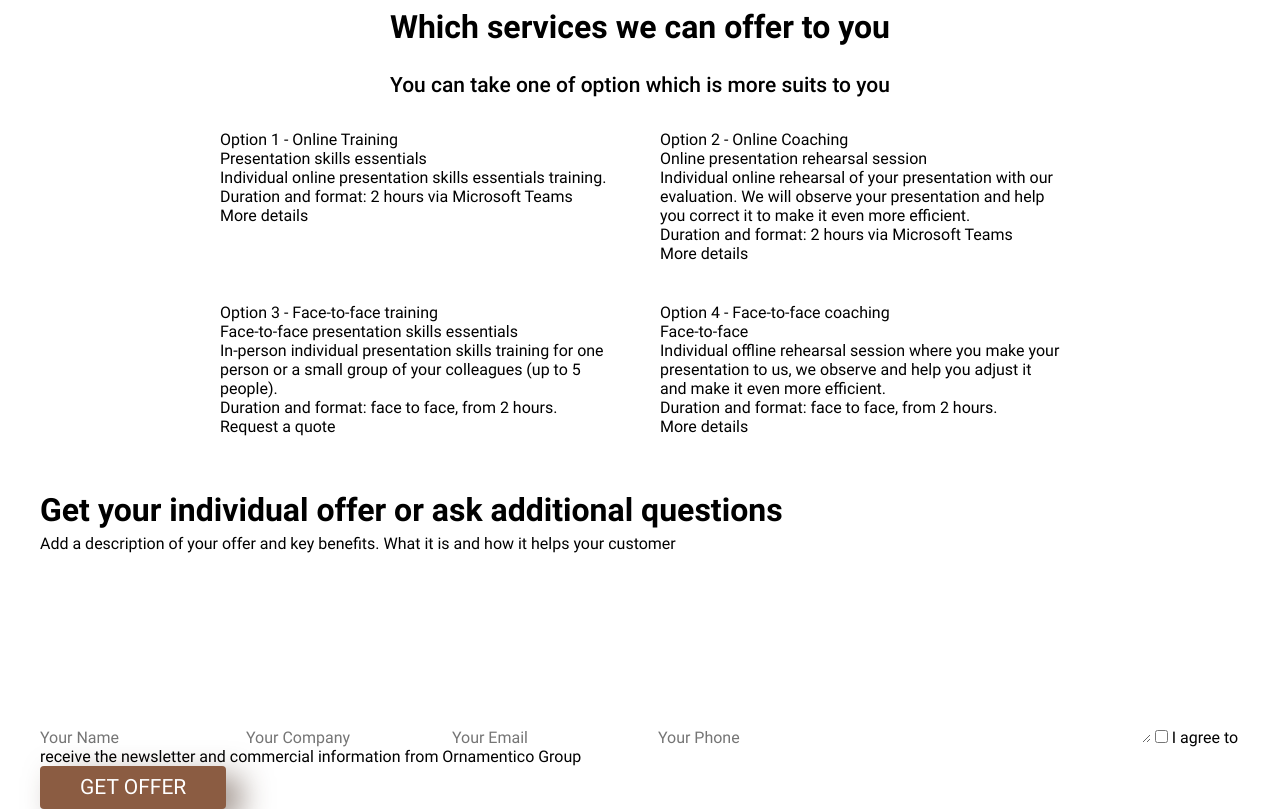
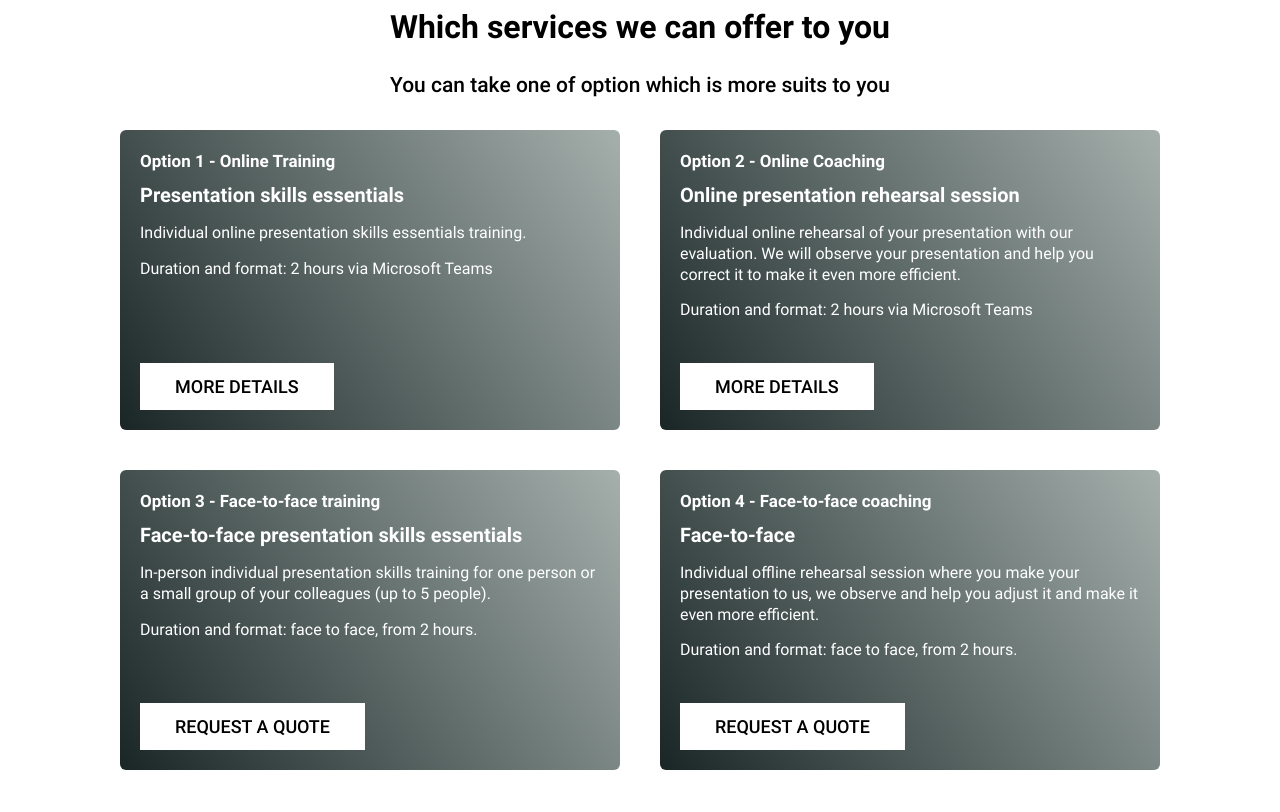
Before and after one commit to holus-bolus/trainyour-speech, a plain HTML site: page index.html in a window 1280 px wide. Shown: the part 1890-2702 px from the top of the page. Drawn offline with Linux system fonts and the light colour scheme.

```diff
--- a/index.html
+++ b/index.html
@@ -125,6 +125,7 @@
                 <p class="offer-services__paragraph">
                     Option 1 - Online Training
                 </p>
+                <div class="offer-services__text-wrapper">
                     <h3 class="offer-services__subheading">
                         Presentation skills essentials
                     </h3>
@@ -134,55 +135,85 @@
                     <p class="offer-services__item-bottom-text">
                         Duration and format: 2 hours via Microsoft Teams
                     </p>
-                <button class="offer-services__list-button">More details</button>
+                    <div class="offer-services__button-wrapper">
+                        <button class="offer-services__list-button">
+                            More details
+                        </button>
+                    </div>
+                </div>
             </li>
             <li class="offer-services__item">
                 <p class="offer-services__paragraph">
                     Option 2 - Online Coaching
                 </p>
+                <div class="offer-services__text-wrapper">
                     <h3 class="offer-services__subheading">
                         Online presentation rehearsal session
                     </h3>
                     <p class="offer-services__list-text">
-                    Individual online rehearsal of your presentation with our evaluation.
-                    We will observe your presentation and help you correct it to make it even more efficient.
+                        Individual online rehearsal of your presentation
+                        with our evaluation.
+                        We will observe your presentation and help
+                        you correct it to make it even more efficient.
                     </p>
                     <p class="offer-services__item-bottom-text">
                         Duration and format: 2 hours via Microsoft Teams
                     </p>
-                <button class="offer-services__list-button">More details</button>
+
+                </div>
+                <div class="offer-services__button-wrapper">
+                    <button class="offer-services__list-button">
+                        More details
+                    </button>
+                </div>
             </li>
             <li class="offer-services__item">
                 <p class="offer-services__paragraph">
                     Option 3 - Face-to-face training
                 </p>
+                <div class="offer-services__text-wrapper">
                     <h3 class="offer-services__subheading">
                         Face-to-face presentation skills essentials
                     </h3>
                     <p class="offer-services__list-text">
-                    In-person individual presentation skills training for one person or a small group of your colleagues
+                        In-person individual presentation skills training for one person or a small group of your
+                        colleagues
                         (up to 5 people).
                     </p>
                     <p class="offer-services__item-bottom-text">
                         Duration and format: face to face, from 2 hours.
                     </p>
-                <button class="offer-services__list-button">Request a quote</button>
+                    <div class="offer-services__button-wrapper">
+                        <button class="offer-services__list-button">
+                            Request a quote
+                        </button>
+                    </div>
+                </div>
+
             </li>
             <li class="offer-services__item">
                 <p class="offer-services__paragraph">
                     Option 4 - Face-to-face coaching
                 </p>
+                <div class="offer-services__text-wrapper">
                     <h3 class="offer-services__subheading">
                         Face-to-face
                     </h3>
                     <p class="offer-services__list-text">
-                    Individual offline rehearsal session where you make your presentation to us, we observe and help you
+                        Individual offline rehearsal session where you make your presentation to us, we observe and help
+                        you
                         adjust it and make it even more efficient.
                     </p>
                     <p class="offer-services__item-bottom-text">
                         Duration and format: face to face, from 2 hours.
                     </p>
-                <button class="offer-services__list-button">More details</button>
+                    <div class="offer-services__button-wrapper">
+                        <button class="offer-services__list-button">
+                            Request a quote
+                        </button>
+                    </div>
+                </div>
+
             </li>
         </ul>
     </div>
@@ -203,10 +234,10 @@
                 <input type="text" class="contact__input" placeholder="Your Company">
             </label>
             <label class="contact__label">
-                <input type="text" class="contact__input" placeholder="Your Email">
+                <input type="email" class="contact__input" placeholder="Your Email">
             </label>
             <label class="contact__label">
-                <input type="text" class="contact__input" placeholder="Your Phone">
+                <input type="tel" class="contact__input" placeholder="Your Phone">
             </label>
             <label class="contact__textarea">
                 <textarea name="contact__text-field" id="contact__textarea" cols="30" rows="10"
--- /dev/null
+++ b/src/styles/contact.css
@@ -0,0 +1,64 @@
+.contact {
+    padding-top: 30px;
+    padding-bottom: 30px;
+    background-color: rgba(186, 132, 41, 0.66);
+}
+
+.contact__heading {
+    text-align: center;
+    color: #ffffff;
+    margin-bottom: 20px;
+}
+
+.contact__text {
+    text-align: center;
+    margin-bottom: 40px;
+    font-size: 16px;
+    font-weight: 400;
+    line-height: 1.3;
+    color: #ffffff;
+}
+
+
+.contact__form {
+    display: flex;
+    flex-direction: column;
+    justify-content: center;
+    align-items: center;
+    gap: 20px;
+}
+
+
+.contact__label {
+    background-color: #ffffff;
+    width: 330px;
+    display: flex;
+    justify-content: center;
+    align-items: center;
+    border-radius: 6px;
+    padding-top: 10px;
+    padding-right: 25px;
+    padding-bottom: 10px;
+    padding-left: 25px;
+}
+
+.contact__input {
+    text-align: center;
+}
+
+.contact__text-field {
+    padding: 20px;
+    border-radius: 6px;
+    background-color: #ffffff;
+    width: 330px;
+    resize: none;
+}
+
+.contact__checkbox-label {
+    font-size: 18px;
+    font-weight: 400;
+    line-height: 1.4;
+    color: #ffffff;
+    width: 330px;
+    text-align: center;
+}
--- a/src/styles/index.css
+++ b/src/styles/index.css
@@ -5,3 +5,4 @@
 @import "proposition.css";
 @import "whoiam.css";
 @import "offer-services.css";
+@import "contact.css";
--- a/src/styles/offer-services.css
+++ b/src/styles/offer-services.css
@@ -24,6 +24,69 @@
 }
 
 .offer-services__item {
-    width: 400px;
+    width: 500px;
+    height: 300px;
+    background: linear-gradient(55deg, #192625, #a5b0ad);
+    padding: 20px;
+    border-radius: 6px;
+    display: flex;
+    flex-direction: column;
+}
 
+.offer-services__text-wrapper{
+    display: flex;
+    flex-direction: column;
+    flex-grow: 5;
 }
+
+.offer-services__item-bottom-text{
+    flex-grow: 5;
+}
+
+.offer-services__paragraph {
+    font-size: 17px;
+    font-weight: 700;
+    line-height: 1.3;
+    color: #ffffff;
+    margin-bottom: 10px;
+}
+
+.offer-services__subheading {
+    font-size: 20px;
+    font-weight: 700;
+    line-height: 1.3;
+    color: #ffffff;
+    margin-bottom: 15px;
+}
+
+
+.offer-services__list-text {
+    font-size: 16px;
+    font-weight: 400;
+    line-height: 1.3;
+    color: #ffffff;
+    margin-bottom: 15px;
+    text-align: start;
+}
+
+.offer-services__item-bottom-text {
+    font-size: 16px;
+    font-weight: 400;
+    line-height: 1.3;
+    color: #ffffff;
+    margin-bottom: 15px;
+    text-align: start;
+}
+
+.offer-services__list-button{
+    background-color: #ffffff;
+    color: black;
+    text-transform: uppercase;
+    padding-top: 10px;
+    padding-left: 35px;
+    padding-bottom: 10px;
+    padding-right: 35px;
+    font-size: 18px;
+    font-weight: 500;
+    line-height: 1.5;
+}
```
Also changed, not shown: 1 other file. Lines whose indentation alone changed are shown as unchanged.
